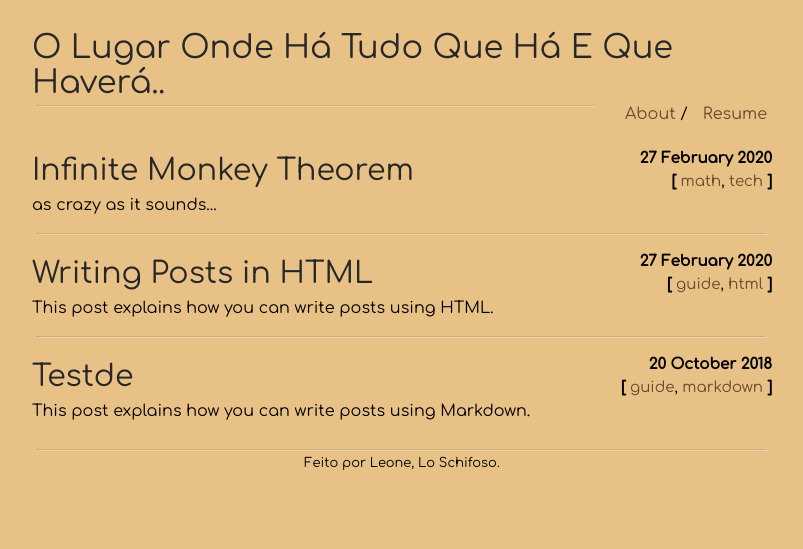
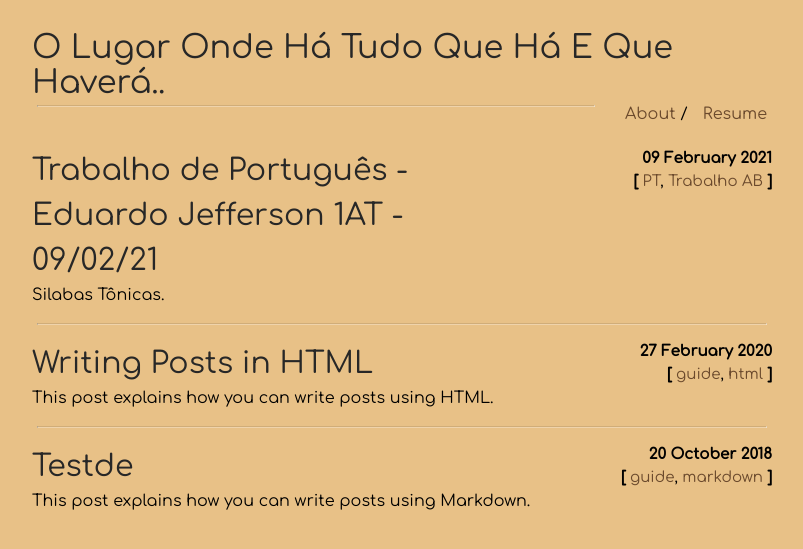
Before and after one commit to heart-leap/heart-leap.github.io, a Jekyll site: the page built from index.html, in a window 1280 px wide. Shown: the top 549 px of the page, without its empty margins (238-1041 px from the left). Built offline with Jekyll 4.4.1, drawn with Linux system fonts in a browser that asks for light colours; part of the change alters nothing that is shown.

Commit message:
novo post

```diff
--- a/_config.yml
+++ b/_config.yml
@@ -5,7 +5,7 @@ subtitle: O Lugar Onde Há Tudo Que Há E Que Haverá.
 url: "https://heart-leap.github.io"
 baseurl: "/"
 
-footer_only_homepage: true
+footer_only_homepage: false
 footer_url: "https://twitter.com/SchifosoLo"
 footer_text: "Feito por Leone, Lo Schifoso."
 
--- a/_posts/2020-02-27-infinite-monkey-therom.md
+++ /dev/null
@@ -1,18 +0,0 @@
----
-layout: post
-title: Infinite Monkey Theorem
-subtitle: as crazy as it sounds...
-tags: [math, tech]
----
-
-<img style="float: right" src="../assets/monkey-typewriter.jpg">
-
-The infinite monkey theorem states that a monkey hitting keys at random on a typewriter keyboard for an infinite amount of time will almost surely type any given text, such as the complete works of William Shakespeare.
-
-In fact, the monkey would almost surely type every possible finite text an infinite number of times. However, the probability that monkeys filling the observable universe would type a complete work such as Shakespeare's Hamlet is so tiny that the chance of it occurring during a period of time hundreds of thousands of orders of magnitude longer than the age of the universe is extremely low (but technically not zero).
-
-In this context, "almost surely" is a mathematical term with a precise meaning, and the "monkey" is not an actual monkey, but a metaphor for an abstract device that produces an endless random sequence of letters and symbols.
-
-In 2003, lecturers and students from the University of Plymouth MediaLab Arts course used a £2,000 grant from the Arts Council to study the literary output of real monkeys. They left a computer keyboard in the enclosure of six Celebes crested macaques in Paignton Zoo in Devon in England for a month, with a radio link to broadcast the results on a website. Not only did the monkeys produce nothing but five total pages largely consisting of the letter S, the lead male began bashing the keyboard with a stone, and the monkeys followed by soiling it.
-
-Reference: [Wikipedia](https://en.wikipedia.org/wiki/Infinite_monkey_theorem)
--- /dev/null
+++ b/_posts/2021-02-09-ab-tarefa-de-PT-silabas-tonicas.md
@@ -0,0 +1,33 @@
+---
+layout: post
+title: Trabalho de Português - Eduardo Jefferson 1AT - 09/02/21
+subtitle: Silabas Tônicas.
+tags: [PT, Trabalho AB]
+---
+
+# 1. Separe as palavras oxítonas (acentuadas graficamente ou não) desse grupo de palavras:
+
+> CAJÁ MÁXIMO CAJU ÁGUA BEBEDOURO BEBEDOR CAFÉ RESPIRADOURO RESPIRADOR    APRENDER TÔNICO TONICO
+SÚPLICA SUPLICA ENEL ANEL SÁBIA SABIA SABIÁ TRAIRI NOBEL EIFEL CAFUNDÓ CARIRI SAPOTI BONÉ JABURU
+PITU ROLÉ CURIO AMAPÁ CEARÁ SAÍ
+
+# R.
+
+> CAJÁ CAJU BEBEDOR RESPIRADOR APRENDER ENEL ANEL SABIÁ TRAIRI NOBEL EIFEL CAFUNDÓ CARIRI SAPOTI
+BONÉ JABURU PITU ROLÉ AMAPÁ CEARÁ SAÍ
+-------------------------------------
+# 2. Acentue as oxítonas, segundo a regra aprendida:
+
+> ARMAZEM NINGUEM POREM AMEM AÇAI PAIS EMAUS MINGAUS ORIENTAL ANIMAL PASTEL FUNIL RAUL JERICO
+KARATE JUDO KUNGFU HOSPITAL CARCARA CRACHA AMOR COMPOR SENHOR ISOPOR PELE SOBREVIVER REVE
+COMPLO AUTOR MASSETER
+
+# R.
+
+> ARMAZÉM NINGUÉM PORÉM AMÉM AÇAÍ PAÍS EMAÚS MINGAU ANIMAL PASTEL FUNIL RAUL JERICÓ KARATÉ JUDÔ
+KUNGFU HOSPITAL CARCARÁ CRACHÁ COMPOR SENHOR ISOPOR PELE SOBREVIVER REVÊ COMPLÔ AUTOR
+MASSETER
+-------------------------------------
+
+
+Referencia: [Toda Materia](https://www.todamateria.com.br/silaba-tonica-e-atona/)
```
